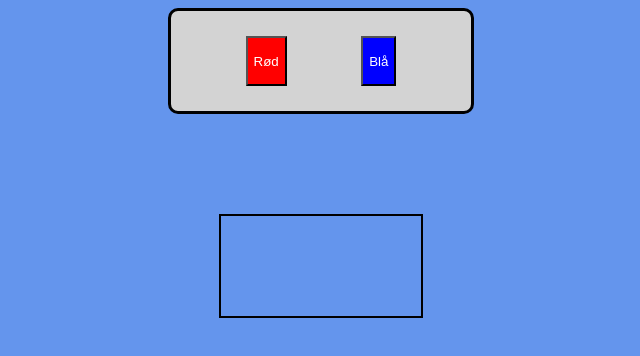
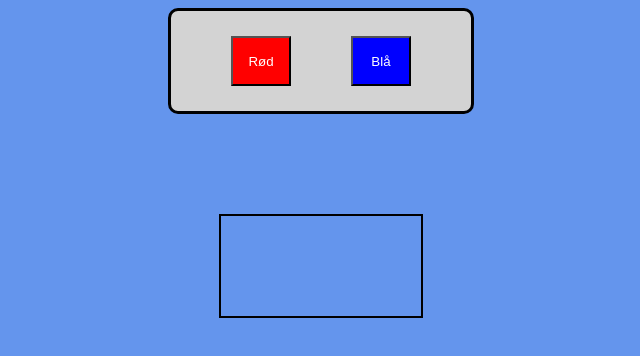
Before and after one commit to Unixan/Div-oppgaver, a plain HTML site: page Parametre/parametre.html in a window 1280 px wide. Shown: the whole page, without its empty margins (319-959 px from the left). Drawn offline with Linux system fonts and the light colour scheme.

Commit message:
Endring av utseende på knapper

```diff
--- a/Parametre/parametre.html
+++ b/Parametre/parametre.html
@@ -13,8 +13,8 @@
 <body>
     <div class="box">
         <div class="buttons">
-            <button onclick="changeColor('red')" style="background-color:red ;color: white;">Rød</button>
-            <button onclick="changeColor('blue')" style="background-color:blue ;color:white">Blå</button>
+            <button onclick="changeColor('red')" style="background-color:red ;color: white; width: 60px;">Rød</button>
+            <button onclick="changeColor('blue')" style="background-color:blue ;color:white; width: 60px;">Blå</button>
         </div>
     </div>
     <div class="colorbox">
```
